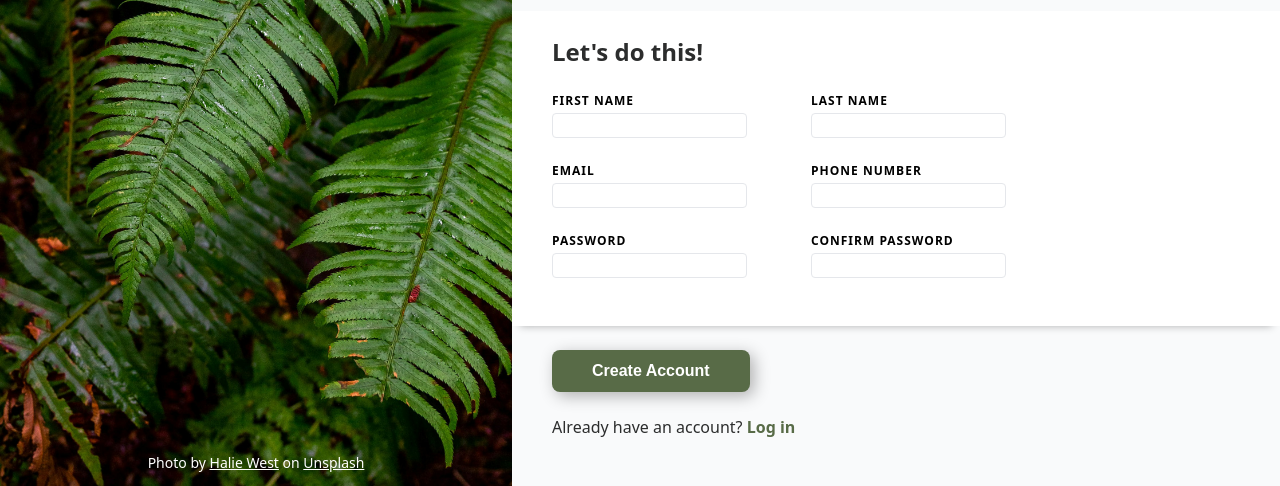
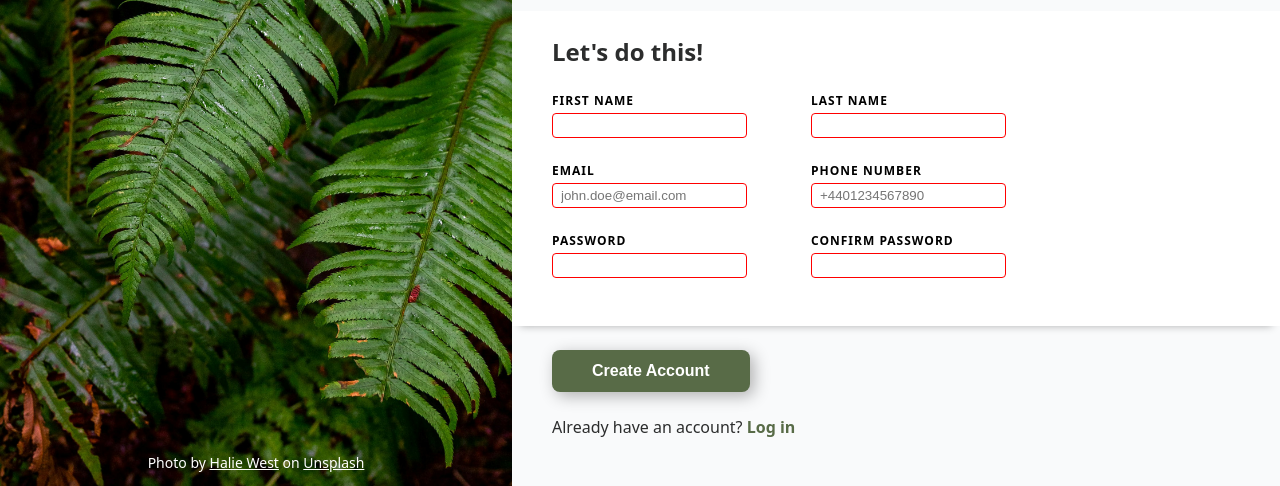
Before and after one commit to saleemrawn/sign-up-form, a plain HTML site: page index.html in a window 1280 px wide. Shown: the part 314-800 px from the top of the page. Drawn offline with Linux system fonts and the light colour scheme.

Commit message:
Add validation to form inputs

```diff
--- a/index.html
+++ b/index.html
@@ -31,35 +31,35 @@
 
         <div class="form-container">
           <p class="form-title">Let's do this!</p>
-          <form action="#">
+          <form action="#" method="post">
             <div class="fname-container">
               <label for="first-name">First name</label>
-              <input type="text" id="first-name" name="first-name" />
+              <input type="text" id="first-name" name="first-name" pattern="[A-Za-z\s]{2,100}" title="Must contain only letters." required />
             </div>
 
             <div class="lname-container">
               <label for="last-name">Last name</label>
-              <input type="text" id="last-name" name="last-name" />
+              <input type="text" id="last-name" name="last-name" pattern="[A-Za-z\s]{2,100}" title="Must contain only letters." required />
             </div>
 
             <div class="email-container">
               <label for="email">Email</label>
-              <input type="email" id="email" name="email" />
+              <input type="email" id="email" name="email" placeholder="john.doe@email.com" required />
             </div>
 
             <div class="phone-container">
               <label for="phone">Phone number</label>
-              <input type="tel" id="phone" name="phone" />
+              <input type="tel" id="phone" name="phone" pattern="\+[0-9]{4,17}" placeholder="+4401234567890" title="Must be valid phone number including the country code e.g. +4402081234567." required />
             </div>
 
             <div class="pw-container">
               <label for="password">Password</label>
-              <input type="password" id="password" name="password" />
+              <input type="password" id="password" name="password" minlength="5" title="Must contain at least 5 or more characters." required/>
             </div>
 
             <div class="confirm-pw-container">
               <label for="confirm-password">Confirm password</label>
-              <input type="password" id="confirm-password" name="confirm-password" />
+              <input type="password" id="confirm-password" name="confirm-password" minlength="5" title="Must contain at least 5 or more characters." required />
             </div>
             </div>
           </form>
```
